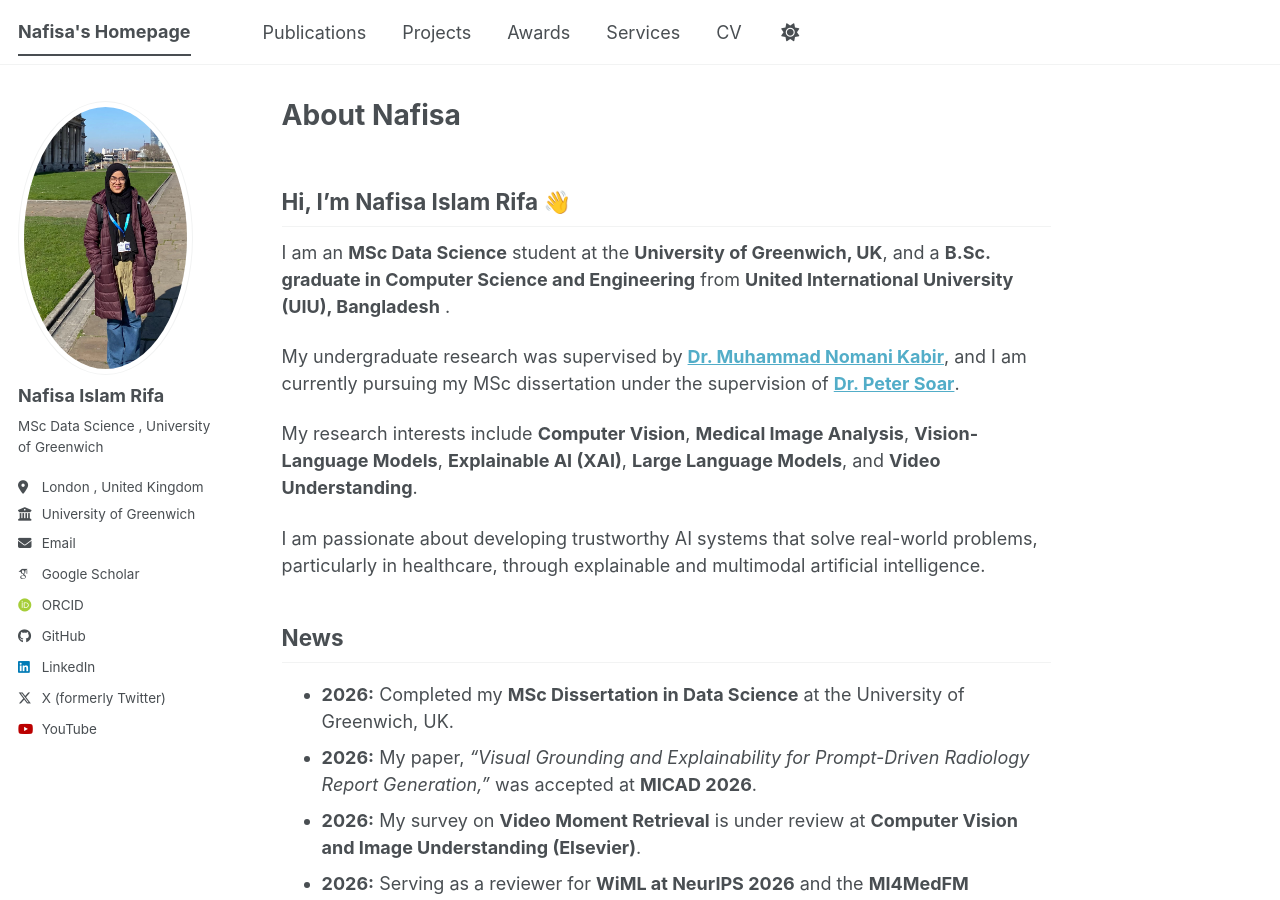
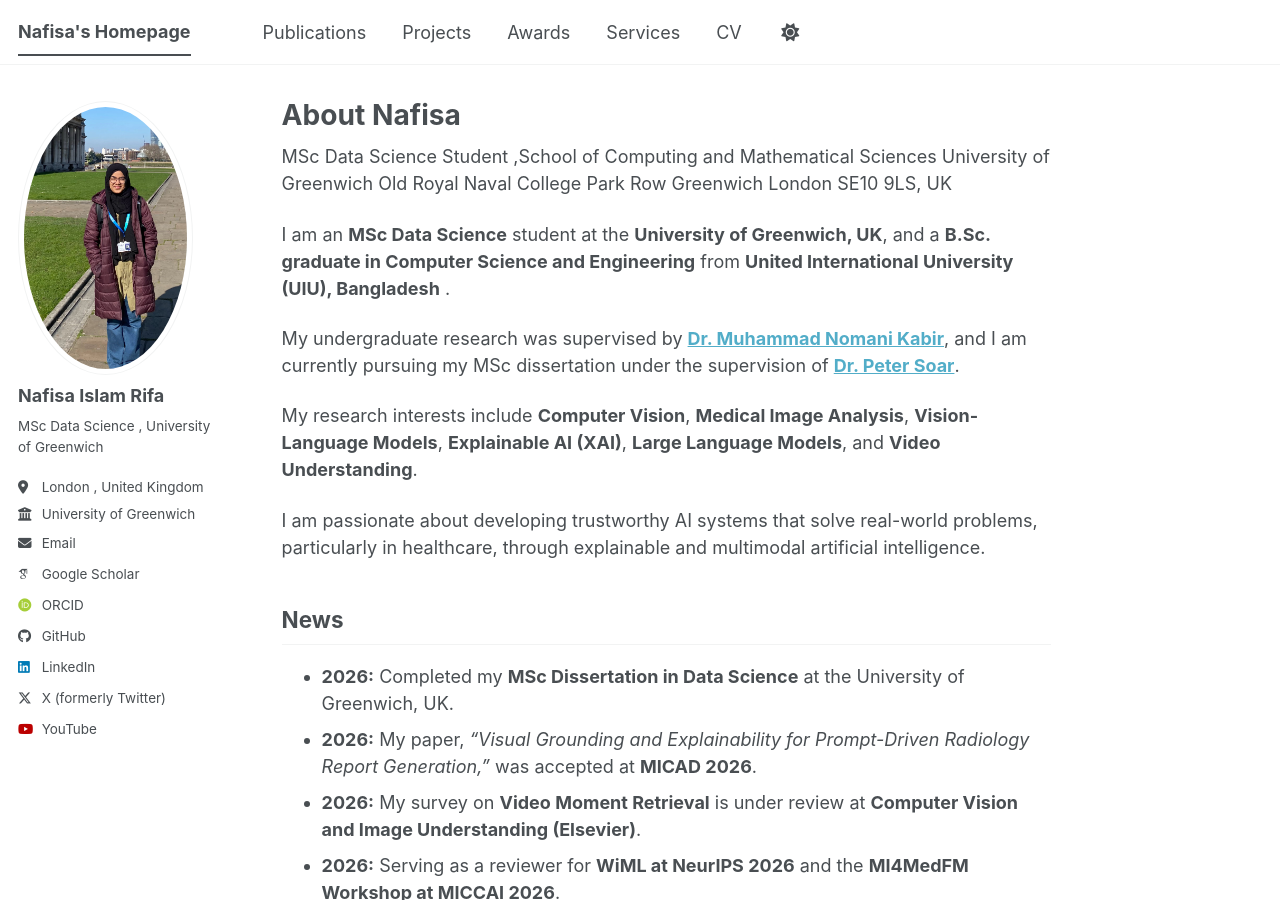
Before and after one commit to NafisaIslamRifa/NafisaIslamRifa.github.io, a Jekyll site: the page built from _pages/about.md, in a window 1280 px wide and 900 px high. Built offline with Jekyll 4.4.1, drawn with Linux system fonts in a browser that asks for light colours; some web fonts are replaced; a script bundle is joined from its source files by our own code; library files that are not in the unit come from our copies.

Commit message:
Revise about page with updated bio
Updated personal information and academic details.

```diff
--- a/_pages/about.md
+++ b/_pages/about.md
@@ -6,7 +6,13 @@ redirect_from:
   - /about/
   - /about.html
 ---
-## Hi, I'm Nafisa Islam Rifa 👋
+MSc Data Science Student ,School of Computing and Mathematical Sciences
+University of Greenwich
+Old Royal Naval College
+Park Row
+Greenwich
+London
+SE10 9LS, UK
 
 I am an **MSc Data Science** student at the **University of Greenwich, UK**, and a **B.Sc. graduate in Computer Science and Engineering** from **United International University (UIU), Bangladesh** .
 
```
